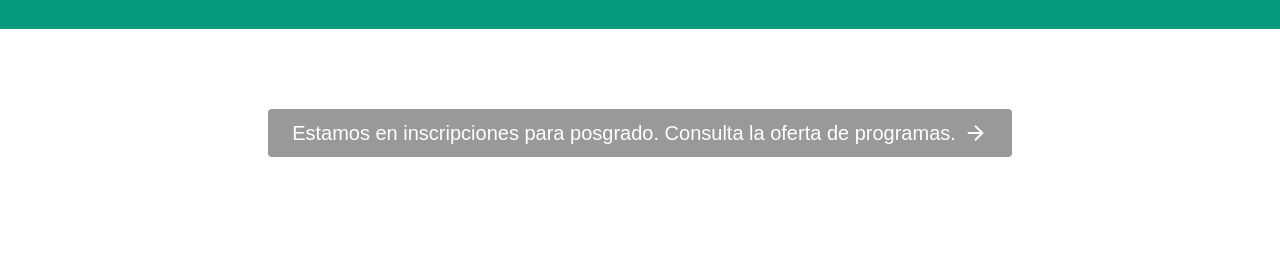
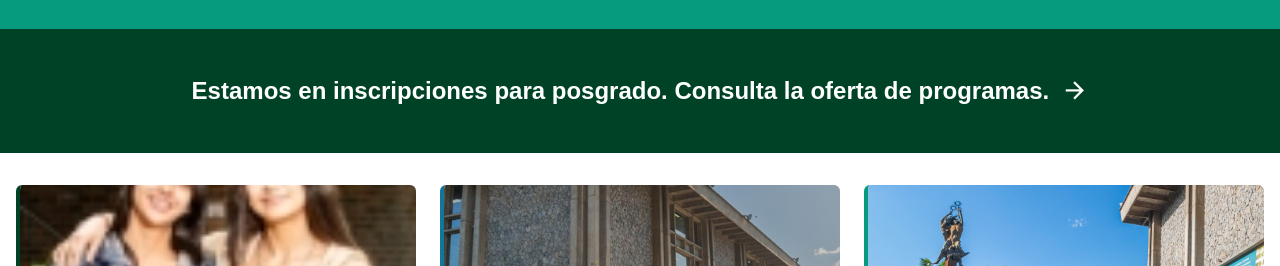
Before and after one commit to Adrian0Cruz/Index-UdeA-Page, a plain HTML site: page index.html in a window 1280 px wide. Shown: the part 2242-2508 px from the top of the page. Drawn offline with Linux system fonts and the light colour scheme.

Commit message:
inscriptions section

```diff
--- a/css/style.css
+++ b/css/style.css
@@ -1053,29 +1053,49 @@ header.custom {
 }
 
 /* Banner de inscripciones */
-.img_banner .row_banner {
-    background: url('img/banner-posgrado.jpg') center / cover no-repeat;
-    padding: 3rem 1rem;
-    text-align: center;
-}
-
-.img_banner .row_banner a {
-    display: inline-flex;
-    align-items: center;
-    gap: 0.5rem;
+.cards_section.img_banner {
+  background-color: var(--udea-verde);
+  padding: 2rem 0;
+}
+
+.cards_section.img_banner .row_banner {
+  max-width: 1200px;
+  margin: 0 auto;
+  padding: 0 1rem;
+}
+
+.cards_section.img_banner .row_banner a {
+  display: flex;
+  align-items: center;
+  justify-content: center;
+  background-color: var(--udea-verde);
+  color: #fff;
+  font-size: 1.5rem;
+  font-weight: 600;
+  width: 100%;
+  text-decoration: none;
+  padding: 1rem 2rem;
+  transition: background-color 0.3s;
+}
+
+.cards_section.img_banner .row_banner a .material-icons {
+  margin-left: 0.75rem;
+  font-size: 1.7rem;
+}
+
+.cards_section.img_banner .row_banner a:hover {
+  background-color: #004225;
+}
+
+@media (max-width: 768px) {
+  .cards_section.img_banner {
+    padding: 1.5rem 0;
+  }
+  .cards_section.img_banner .row_banner a {
     font-size: 1.25rem;
-    color: #fff;
-    background: rgba(0, 0, 0, 0.4);
-    padding: 0.75rem 1.5rem;
-    border-radius: 4px;
-    text-decoration: none;
-    transition: background 0.3s;
-}
-
-.img_banner .row_banner a:hover {
-    background: rgba(0, 0, 0, 0.6);
-}
-
+    padding: 0.75rem 1rem;
+  }
+}
 /*=============================================
 =               Sección de Eventos            =
 =============================================*/
```
